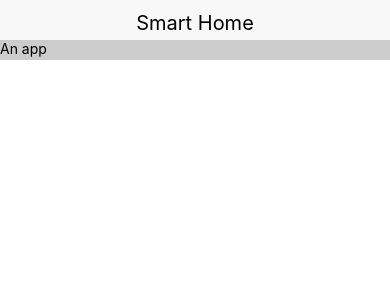
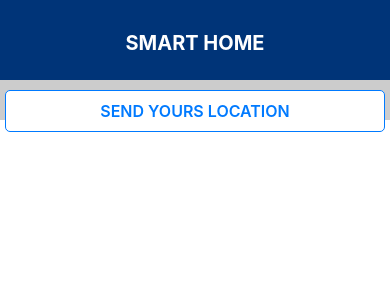
Before and after one commit to Goldscirer/LocalisationWithMQTT, a React Native app in the folder SmartHomeMobile/: screen / in a window 390 px wide. Shown: the top 300 px of the page. Built offline with nearby package versions, Linux system fonts and the light colour scheme.

Commit message:
KLG-3: Changed header and added example button

```diff
--- a/SmartHomeMobile/App.js
+++ b/SmartHomeMobile/App.js
@@ -1,13 +1,16 @@
 import React, { Component } from 'react';
 import { View, Text } from 'react-native';
-import { Header } from './src/Components/common';
+import {Button, Header} from './src/Components/common';
+import { ScrollView } from 'react-native';
 
 class App extends Component {
   render() {
     return (
         <View>
-          <Header headerText={'Smart Home'} />
-          <Text>An app</Text>
+          <Header headerText={'SMART HOME'} />
+            <ScrollView>
+                <Button/>
+            </ScrollView>
         </View>
     );
   }
--- a/SmartHomeMobile/src/Components/common/Button.js
+++ b/SmartHomeMobile/src/Components/common/Button.js
@@ -6,7 +6,7 @@ const Button = ({ onPress, children }) => {
 
     return (
         <TouchableOpacity onPress={onPress} style={buttonStyle} >
-        <Text style={textStyle}>{children}</Text>
+        <Text style={textStyle}>SEND YOURS LOCATION</Text>
         </TouchableOpacity>
     );
 };
--- a/SmartHomeMobile/src/Components/common/Header.js
+++ b/SmartHomeMobile/src/Components/common/Header.js
@@ -13,18 +13,20 @@ const Header = (props) => {
 
 const styles = {
     textStyle: {
-        fontSize: 20
+        fontSize: 20,
+        color: 'white',
+        fontWeight: 'bold'
     },
     viewStyle: {
-        backgroundColor: '#F8F8F8',
+        backgroundColor: '#003478',
         justifyContent: 'center',
         alignItems: 'center',
-        height: 40,
+        height: 80,
         paddingTop: 5,
         shadowColor: '#000',
-        shadowOffset: { width: 0, height: 20 },
+        shadowOffset: { width: 0, height: 40 },
         shadowOpacity: 0.2,
-        elevation: 5,
+        elevation: 10,
         position: 'relative',
     }
 }
```
